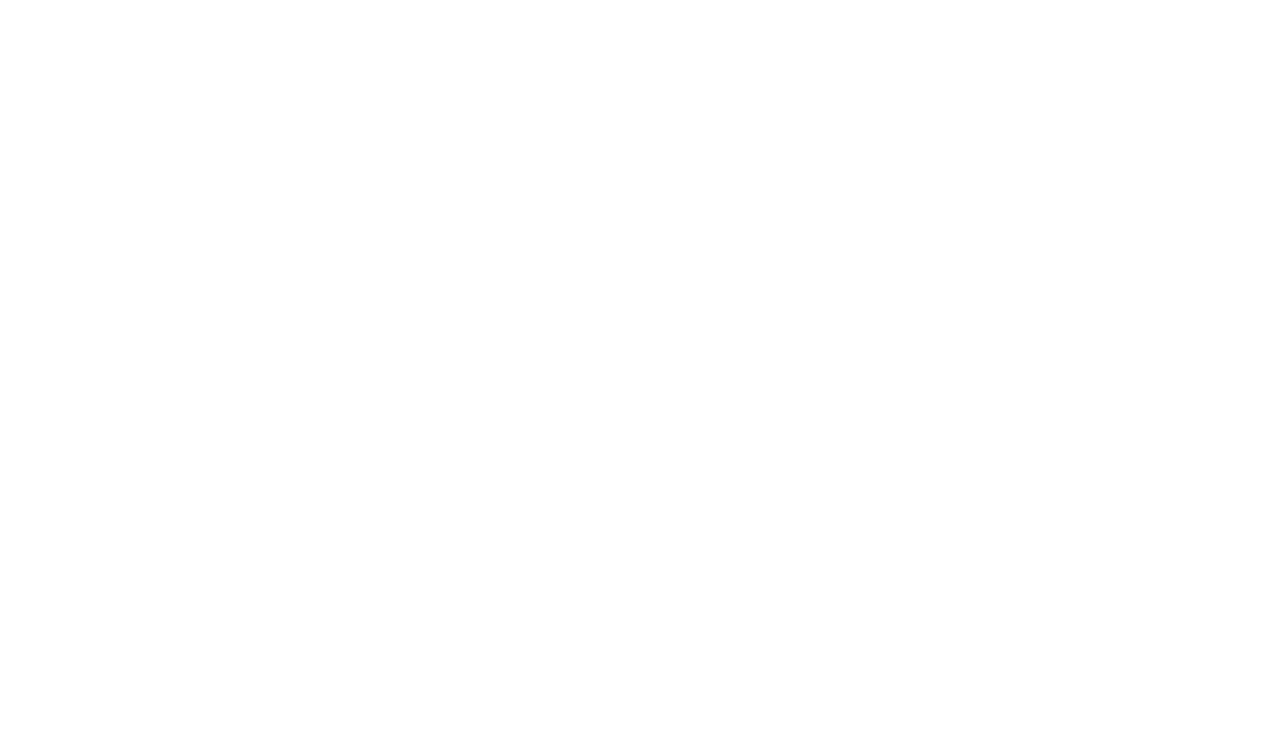
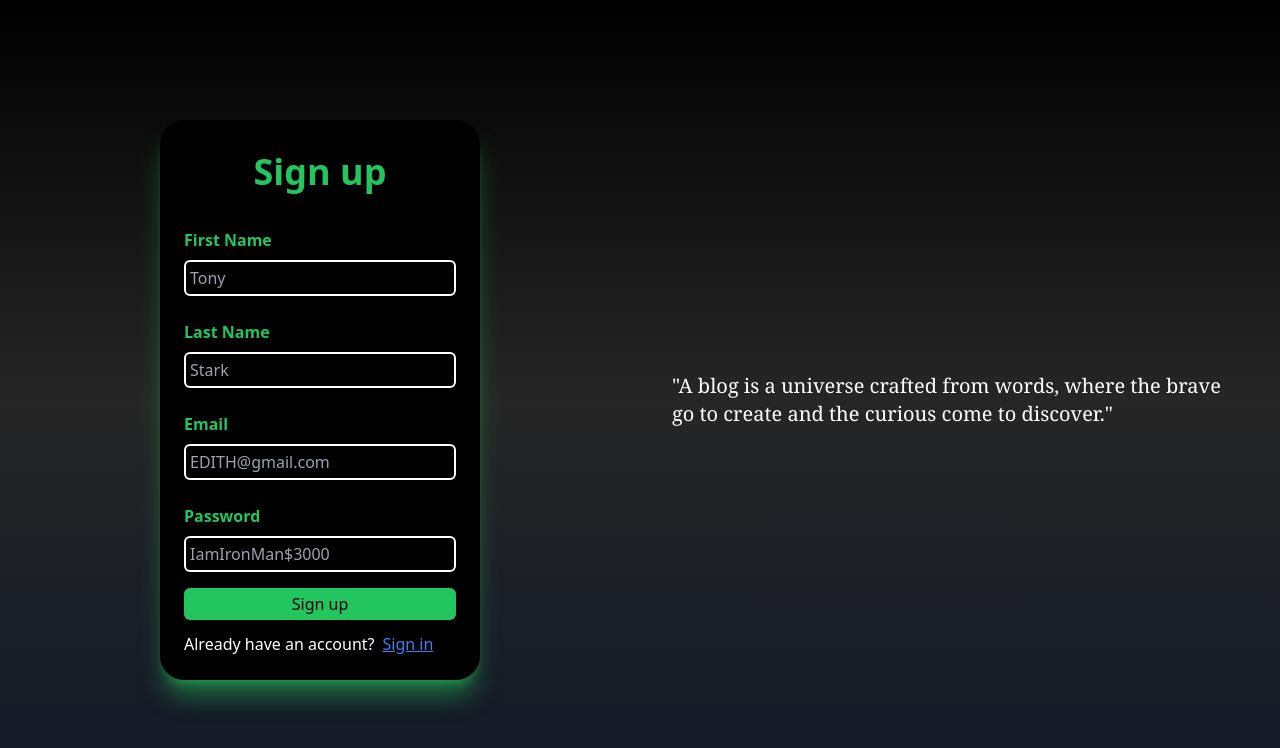
Before and after one commit to Sushantjarial/bloging-sj, a React (Vite) app in the folder client/: page /signup in a window 1280 px wide. Before the commit this address had no page. Shown: the top 748 px of the page. Built offline with nearby package versions, Linux system fonts and the light colour scheme.

Commit message:
changed routing and updated theme

```diff
--- a/client/src/App.tsx
+++ b/client/src/App.tsx
@@ -19,9 +19,9 @@ function App() {
 
    <Routes>
 
-    <Route path="/" element={<Signup></Signup>} ></Route>
+    <Route path="/signup" element={<Signup></Signup>} ></Route>
     <Route path="/signin" element={<Signin></Signin>} ></Route>
-    <Route path="/blogs" element={<Blogs></Blogs>} ></Route>
+    <Route path="/" element={<Blogs></Blogs>} ></Route>
     <Route path="/blog" element={<OneBlog></OneBlog>} ></Route>
     <Route path="/write" element={<Write></Write>} ></Route>
     <Route path="/myblogs" element={<MyBlogs></MyBlogs>}></Route>
--- a/client/src/assets/components/appbar.tsx
+++ b/client/src/assets/components/appbar.tsx
@@ -9,7 +9,7 @@ export default function Appbar({writeIcon}:Appbarprops){
   const name=localStorage.getItem("username")
     return(
         <div className="pb w-full  flex justify-between bg-black border-green-500 border-b px-4 py-3 items-center shadow-sm shadow-green-500">
-            <Link className=" cursor-pointer  flex text-green-500 text-3xl   " to="/blogs">
+            <Link className=" cursor-pointer font-serif flex text-green-500 text-3xl   " to="/">
            OPENVERSE
             </Link>
 
--- a/client/src/assets/components/bottomWarning.tsx
+++ b/client/src/assets/components/bottomWarning.tsx
@@ -7,8 +7,8 @@ interface BottomWarningProps {
 
 export default function Bottomwarning(props: BottomWarningProps){
     return(
-        <div className="flex pt-2 ">
-        <div className="text-black pl-4  ">{props.warning}</div>
+        <div className="flex pt-3 ">
+        <div className="text-white pl-4  ">{props.warning}</div>
         <Link to={props.to} className="text-blue-500 underline hover:cursor-pointer px-2">{props.name}</Link>
         </div>
     )
--- a/client/src/assets/components/inputfield.tsx
+++ b/client/src/assets/components/inputfield.tsx
@@ -8,11 +8,15 @@ interface inputType{
 }
 
 export default function Inputfield({name,placeholder,type,onChange}:inputType){
-    return(<div className="flex flex-col p-2 ">
-               <div className="p-2 font-semibold">{name}</div>
-      <input  onChange={onChange} type = {type ||"text"} className="p-1  mx-2 flex justify-center border-2 border-slate-500 hover:border-black" placeholder={placeholder}></input>
-
+    return(
+        <div className="flex flex-col p-2">
+            <div className="p-2 font-semibold text-green-500">{name}</div>
+            <input
+                onChange={onChange}
+                type={type ||"text"}
+                className="p-1 mx-2 flex justify-center border-2 border-white bg-black text-white focus:border-green-500 hover:border-green-600 rounded-md focus:outline-none focus:ring-1 focus:ring-green-500"
+                placeholder={placeholder}>
+            </input>
         </div>
-
     )
 }
--- a/client/src/assets/components/signincard.tsx
+++ b/client/src/assets/components/signincard.tsx
@@ -40,7 +40,7 @@ export default function Signincard() {
         );
         const { token } = res.data;
         localStorage.setItem("token", token);
-        navigate("/blogs");
+        navigate("/");
         toast.success("signed in");
       }
     } catch (e: any) {
@@ -57,13 +57,8 @@ export default function Signincard() {
   };
 
   return (
-    <div
-      className="  flex flex-col my-auto py-6 px-2 w-80 bg-white  justify-center rounded-3xl shadow-xl shadow-black
-         "
-    >
-      <div className="text-green-600 text-4xl font-bold  flex justify-center p-2 ">
-        Sign in
-      </div>
+    <div className="flex flex-col my-auto py-6 px-2 w-80 bg-black text-green-500 justify-center rounded-3xl shadow-xl shadow-green-500/50">
+      <div className="text-green-500 text-4xl font-bold flex justify-center p-2">Sign in</div>
       <div className="flex flex-col justify-center mt-3">
         <Inputfield
           onChange={(e) =>
@@ -83,13 +78,13 @@ export default function Signincard() {
         ></Inputfield>
         <button
           onClick={sendRequest}
-          className="bg-green-500 p-1 mt-4 mx-4 rounded-md hover:bg-green-600"
+          className="bg-green-500 p-1 mt-4 mx-4 rounded-md text-black hover:bg-green-600 transition-colors duration-200"
         >
           Sign in
         </button>
         <Bottomwarning
           warning="Create an account?"
-          to="/"
+          to="/signup"
           name="Sign up"
         ></Bottomwarning>
       </div>
--- a/client/src/assets/components/signupcard.tsx
+++ b/client/src/assets/components/signupcard.tsx
@@ -27,7 +27,7 @@ export default function Signupcard(){
    const {token} = res.data ;
    localStorage.setItem("token",token)
    localStorage.setItem("username",signInput.firstName)
-    navigate("/blogs")
+    navigate("/")
 
     } }
     catch(e:any){
@@ -39,17 +39,17 @@ export default function Signupcard(){
     }
  }
     return(
-        <div className="  flex flex-col my-auto py-6 px-2 w-80 bg-white  justify-center rounded-3xl shadow-xl shadow-black
+        <div className="flex flex-col my-auto py-6 px-2 w-80 bg-black text-green-500 justify-center rounded-3xl shadow-xl shadow-green-500/50
          ">
-            <div className="text-green-600 text-4xl font-bold  flex justify-center p-2 ">Sign up</div>
+            <div className="text-green-500 text-4xl font-bold flex justify-center p-2">Sign up</div>
            <div className="flex flex-col justify-center mt-3">
             <Inputfield  onChange={(e)=>setSignupInput ({...signInput ,firstName:e.target.value})} name="First Name"  placeholder="Tony"></Inputfield>
             <Inputfield onChange={(e)=>setSignupInput ({...signInput ,lastName:e.target.value})} name="Last Name"  placeholder="Stark"></Inputfield>
             <Inputfield onChange={(e)=>setSignupInput ({...signInput ,email:e.target.value})} name="Email" type="email" placeholder="EDITH@gmail.com"></Inputfield>
             <Inputfield onChange={(e)=>setSignupInput ({...signInput ,password:e.target.value})} name="Password" type="password" placeholder="IamIronMan$3000" ></Inputfield>
-            <button onClick={sendRequest} className="bg-green-500 p-1 mt-2 mx-4 rounded-md hover:bg-green-600">Sign up</button>
+            <button onClick={sendRequest} className="bg-green-500 p-1 mt-2 mx-4 rounded-md text-black hover:bg-green-600 transition-colors duration-200">Sign up</button>
             <Bottomwarning warning="Already have an account?" to="/signin" name="Sign in"></Bottomwarning>
             </div>
-            </div>
+        </div>
     )
 }
--- a/client/src/assets/components/writeBlogCard.tsx
+++ b/client/src/assets/components/writeBlogCard.tsx
@@ -15,7 +15,7 @@ const WriteBlogCard = () => {
     theme: 'dark',
     colors: {
       greyscale: ['#000000', '#434343', '#666666', '#999999', '#B7B7B7', '#CCCCCC', '#D9D9D9', '#EFEFEF', '#F3F3F3', '#FFFFFF'],
-      palette: ['#1B4D3E', '#008F11', '#00FF41', '#2F4F4F', '#008080', '#2E8B57', '#3CB371', '#90EE90', '#98FB98', '#00FA9A']
+      palette: ['#22c55e', '#16a34a', '#15803d', '#166534', '#14532d', '#052e16', '#86efac', '#4ade80', '#22c55e', '#16a34a']
     },
     buttons: [
       'source', '|',
@@ -60,50 +60,73 @@ const WriteBlogCard = () => {
         background-color: #000 !important;
       }
       .jodit-toolbar-button {
-        color: #fff !important;
+        color: #22c55e !important;
       }
       .jodit-toolbar-button__icon {
-        fill: #fff !important;
+        fill: #22c55e !important;
       }
       .jodit-toolbar-button:hover {
-        background-color: #1f2937 !important;
+        background-color: #052e16 !important;
       }
       .jodit-container {
         border-color: #22c55e !important;
       }
       .jodit-workplace {
-        background-color: #111 !important;
-        color: #fff !important;
+        background-color: #000 !important;
+        color: #22c55e !important;
       }
       .jodit-status-bar {
         background-color: #000 !important;
         border-color: #22c55e !important;
-        color: #fff !important;
+        color: #22c55e !important;
       }
       .jodit-ui-group_separated_true:not(:last-child):after {
         border-color: #22c55e !important;
       }
       .jodit-wysiwyg {
-        color: #fff !important;
+        color: #22c55e !important;
       }
       .jodit-toolbar-button__text {
-        color: #fff !important;
+        color: #22c55e !important;
       }
       .jodit-toolbar-content {
-        color: #fff !important;
+        color: #22c55e !important;
       }
-      /* New styles for status bar elements */
       .jodit-status-bar > * {
-        color: #fff !important;
+        color: #22c55e !important;
       }
       .jodit-status-bar__item {
-        color: #fff !important;
+        color: #22c55e !important;
       }
       .jodit-status-bar__item-right {
-        color: #fff !important;
+        color: #22c55e !important;
       }
       .jodit-status-bar a {
         color: #22c55e !important;
+      }
+      .jodit-popup {
+        background-color: #000 !important;
+        border-color: #22c55e !important;
+      }
+      .jodit-popup__content {
+        background-color: #000 !important;
+      }
+      .jodit-toolbar-popup {
+        background-color: #000 !important;
+      }
+      .jodit-toolbar-popup__content {
+        background-color: #000 !important;
+      }
+      .jodit-dialog__header {
+        background-color: #000 !important;
+        border-color: #22c55e !important;
+      }
+      .jodit-dialog__content {
+        background-color: #000 !important;
+      }
+      .jodit-dialog__footer {
+        background-color: #000 !important;
+        border-color: #22c55e !important;
       }
     `
   };
--- a/client/src/pages/blogs.tsx
+++ b/client/src/pages/blogs.tsx
@@ -58,7 +58,7 @@ export default function Blogs() {
                         color="#16e612"
                         width={1000}
                     />
-                    <div className="w-screen h-screen bg-black"></div>
+                       <div className="bg-[url('https://img.freepik.com/free-photo/abstract-optical-laser-horizontal-background_23-2149116253.jpg?t=st=1733420522~exp=1733424122~hmac=cae12269225f7efff23ca9709a968079291a752cad23166ca81281a31596c19b&w=900')] lg:bg-fixed min-h-screen  "></div>
 
                 </div>
             ) : (
--- a/client/src/pages/myBlogs.tsx
+++ b/client/src/pages/myBlogs.tsx
@@ -5,6 +5,7 @@ import BlogCard from "../assets/components/blogCard";
 import grid from "./../assets/images/grid.png";
 import { BACKEND_URL } from "../../config";
 import { Blog } from "./oneBlog";
+import BarLoader from "react-spinners/BarLoader";
 
 export default function MyBlogs() {
     const [posts, setPosts] = useState<Blog[]>([]);
@@ -30,7 +31,15 @@ export default function MyBlogs() {
     }, []);
 
     return (
-        loading?<div className="flex justify-center items-center h-screen">loading...</div>:
+        loading?<div className=" overflow-hidden ">
+            <Appbar></Appbar>
+    <BarLoader
+color="#16e612"
+width={1000}
+/>
+<div className="min-h-screen bg-cover bg-black bg-center" style={{ backgroundImage: `url(${grid})` }}></div>
+
+        </div>:
         <div>
             <Appbar />
             <div className="min-h-screen bg-cover bg-black bg-center" style={{ backgroundImage: `url(${grid})` }}>
--- a/client/src/pages/oneBlog.tsx
+++ b/client/src/pages/oneBlog.tsx
@@ -72,7 +72,7 @@ export default function OneBlog() {
 color="#16e612"
 width={1000}
 />
-<div></div>
+<div className="bg-black h-screen wi-screen"></div>
 
 </div>
     )
```
